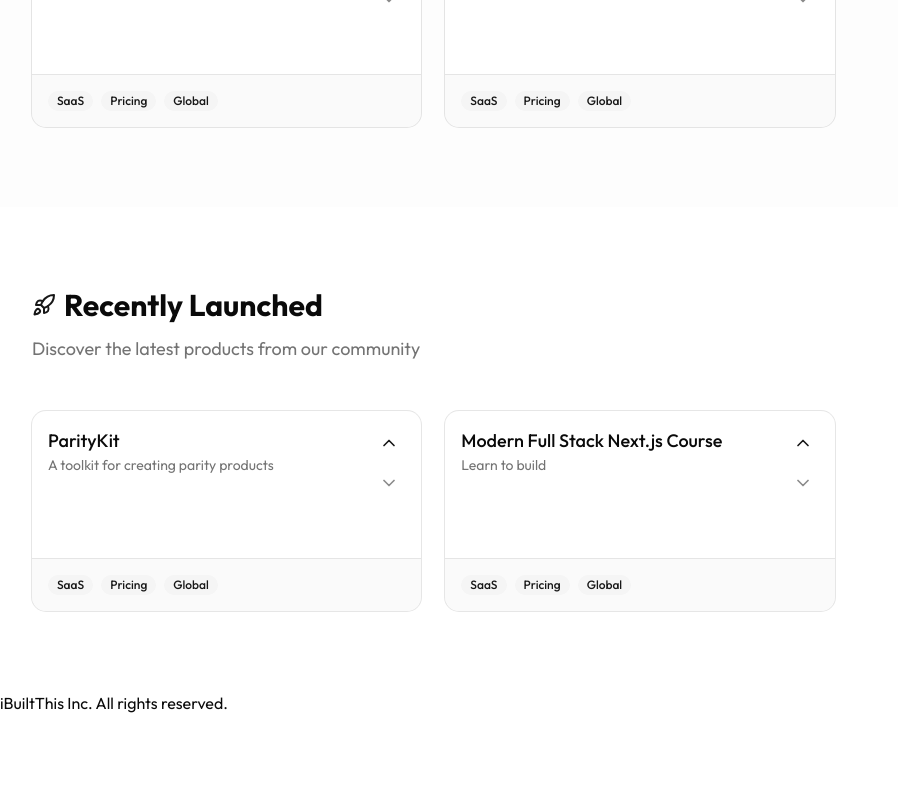
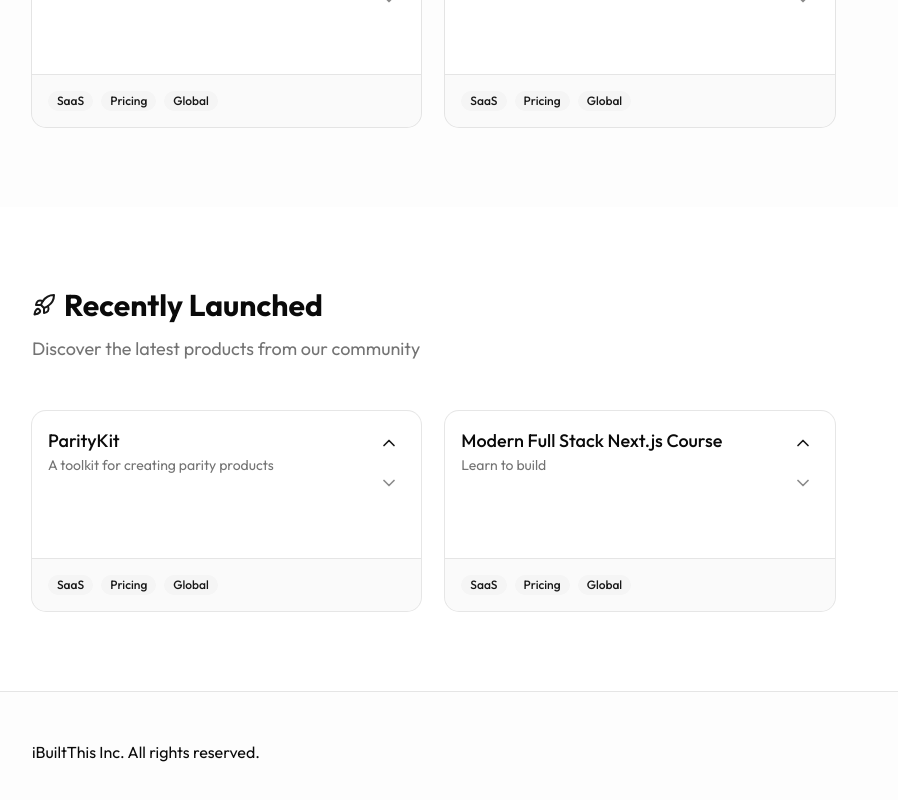
Before and after one commit to paulofoliveira/ibuiltthis-app, a Next.js app: page / in a window 1280 px wide. Shown: the part 1048-1848 px from the top of the page, without its empty margins (0-898 px from the left). Before the commit the page ends 1763 px from the top, so only its background shows below. Built offline with nearby package versions, Linux system fonts and the light colour scheme; no server answers.

Commit message:
Adiciona Footer

```diff
--- a/app/layout.tsx
+++ b/app/layout.tsx
@@ -3,6 +3,7 @@
 import "./globals.css";
 import Header from "@/components/common/header";
 import { ClerkProvider } from "@clerk/nextjs";
+import Footer from "@/components/common/footer";
 
 const outfit = Outfit({ subsets: ["latin"] });
 
@@ -19,7 +20,7 @@
         <body className="min-h-full flex flex-col">
           <Header />
           {children}
-          <footer>iBuiltThis Inc. All rights reserved.</footer>
+          <Footer />
         </body>
       </html>
     </ClerkProvider>
--- /dev/null
+++ b/components/common/footer.tsx
@@ -0,0 +1,7 @@
+export default function Footer() {
+    return (
+        <footer className="border-t bg-muted/20 py-12">
+            <div className="wrapper">iBuiltThis Inc. All rights reserved.</div>
+        </footer>
+    );
+}
```
